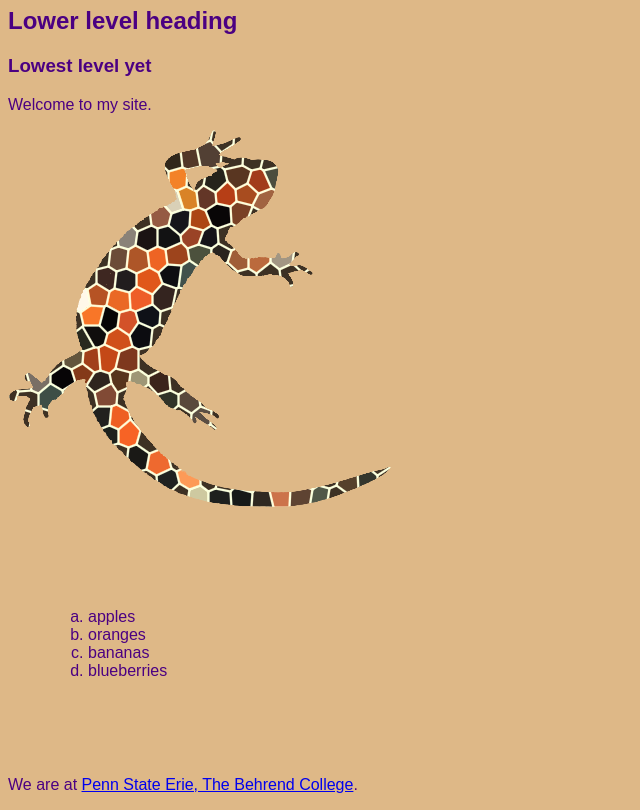
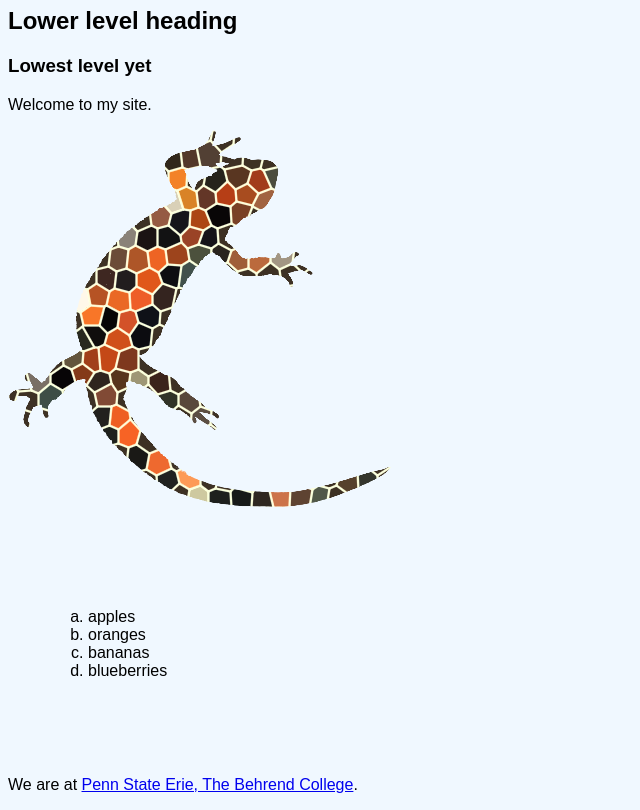
Before and after one commit to san5281/San-not-sans-from-undertales-page, a plain HTML site: page docs/index.html in a window 1280 px wide. Shown: the part 73-883 px from the top of the page, without its empty margins (0-640 px from the left). Drawn offline with Linux system fonts and the light colour scheme.

Commit message:
Changed text and background

```diff
--- a/docs/webstyle.css
+++ b/docs/webstyle.css
@@ -1,7 +1,6 @@
-
 body {
-background-color: BurlyWood;
-color: indigo;
+background-color: AliceBlue;
+color: Black;
 font-family: arial, helvetica, sans-serif;
 }
 ol {list-style-type: lower-alpha;
```
